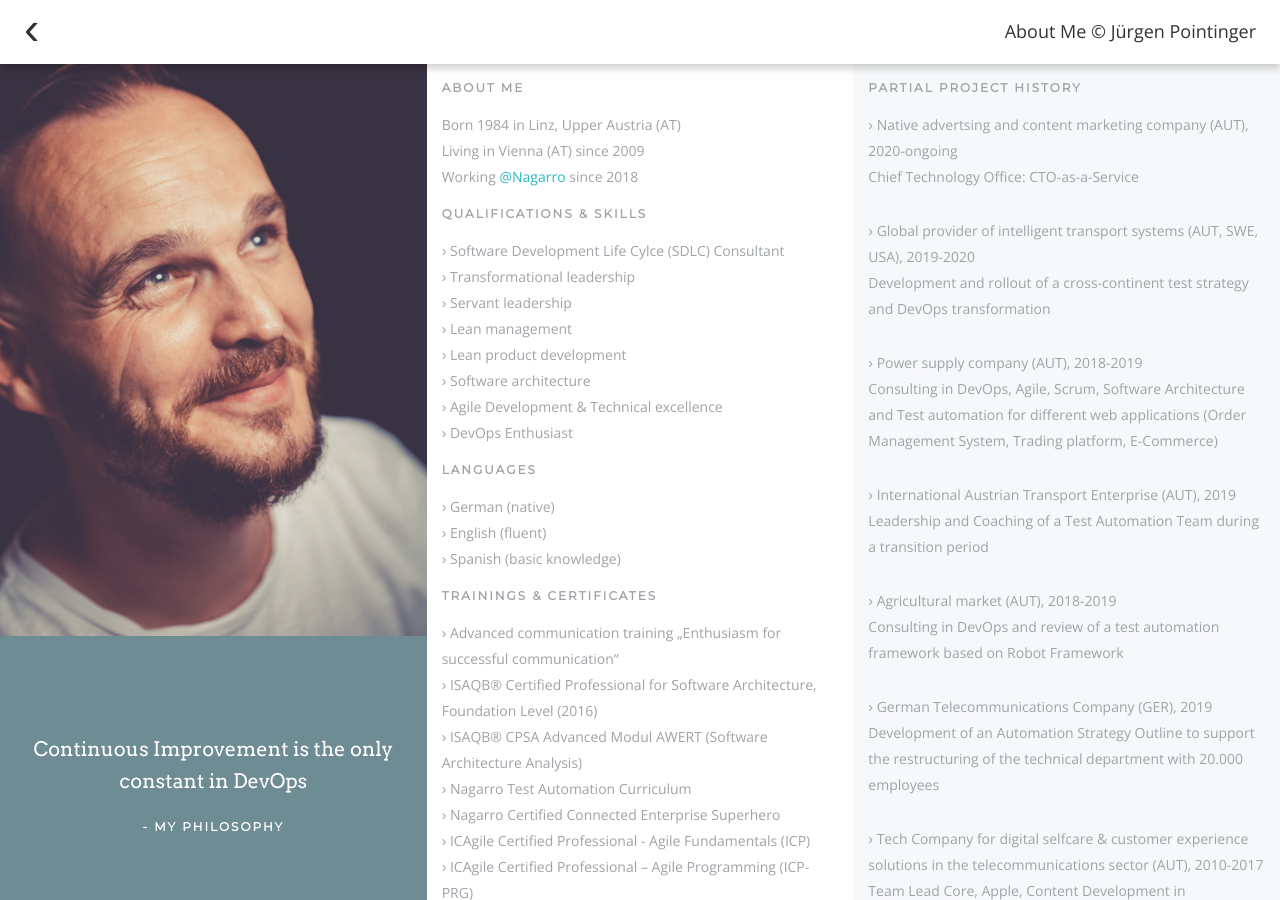
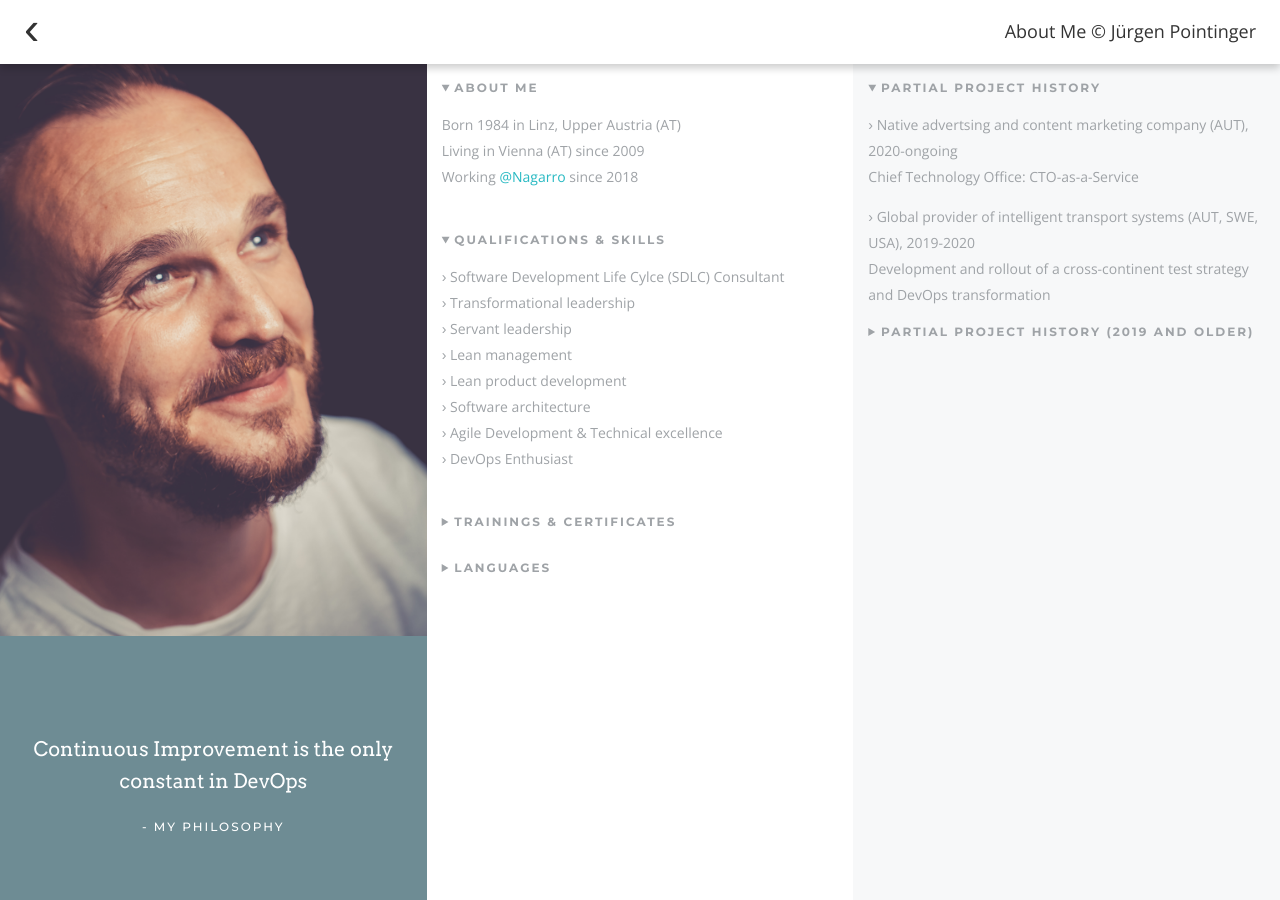
Before and after one commit to juergenpointinger/juergenpointinger.github.io, a Jekyll site: the page built from aboutme.html, in a window 1280 px wide and 900 px high. Built offline with Jekyll 4.4.1, drawn with Linux system fonts in a browser that asks for light colours; some of the changed text lies outside the part shown.

Commit message:
Use summary & details for collapsables

```diff
--- a/aboutme.html
+++ b/aboutme.html
@@ -40,13 +40,17 @@ permalink: /aboutme.html
     </div>
 
     <div class="qualifications">
-      <div class="caps"><strong>About Me</strong></div>
+      <details open>
+        <summary class="caps bold">About Me</summary>
         <p>
           Born 1984 in Linz, Upper Austria (AT) <br />
           Living in Vienna (AT) since 2009 <br />
           Working <a href="https://www.nagarro.com" target="_blank">@Nagarro</a> since 2018
         </p>
-      <div class="caps"><strong>Qualifications & Skills</strong></div>
+      </details> <br />
+
+      <details open>
+        <summary class="caps bold">Qualifications & Skills</summary>
         <p>
           › Software Development Life Cylce (SDLC) Consultant <br />
           › Transformational leadership <br />
@@ -57,13 +61,10 @@ permalink: /aboutme.html
           › Agile Development & Technical excellence <br />
           › DevOps Enthusiast
         </p>
-      <div class="caps"><strong>Languages</strong></div>
-      <p>
-        › German (native) <br />
-        › English (fluent) <br />
-        › Spanish (basic knowledge)
-      </p>
-      <div class="caps">Trainings & Certificates</div>
+      </details> <br />
+
+      <details>
+        <summary class="caps bold">Trainings & Certificates</summary>
         <p>
           › Advanced communication training „Enthusiasm for successful communication“ <br />
           › ISAQB® Certified Professional for Software Architecture, Foundation Level (2016) <br />
@@ -76,10 +77,22 @@ permalink: /aboutme.html
           › Microsoft Azure Sales Fundamentals <br />
           › Microsoft Certified Azure Fundamentals (AZ-900)
         </p>
+      </details> <br />
+
+      <details>
+        <summary class="caps bold">Languages</summary>
+        <p>
+          › German (native) <br />
+          › English (fluent) <br />
+          › Spanish (basic knowledge)
+        </p>
+      </details>
+
     </div>
 
     <div class="projects">
-      <div class="caps"><strong>Partial project history</strong></div>
+      <details open>
+        <summary class="caps bold">Partial project history</summary>
         <p>
           › Native advertsing and content marketing company (AUT), 2020-ongoing <br />
           Chief Technology Office: CTO-as-a-Service
@@ -89,7 +102,10 @@ permalink: /aboutme.html
           › Global provider of intelligent transport systems (AUT, SWE, USA), 2019-2020 <br />
           Development and rollout of a cross-continent test strategy and DevOps transformation
         </p>
+      </details>
 
+      <details>
+        <summary class="caps bold">Partial project history (2019 and older)</summary>
         <p>
           › Power supply company (AUT), 2018-2019 <br />
           Consulting in DevOps, Agile, Scrum, Software Architecture and Test automation for different web applications (Order Management System, Trading platform, E-Commerce)
@@ -114,6 +130,8 @@ permalink: /aboutme.html
           › Tech Company for digital selfcare & customer experience solutions in the telecommunications sector (AUT), 2010-2017 <br />
           Team Lead Core, Apple, Content Development in Application, Chief Software Architect & Product Development for Internet Service Providers
         </p>
+      </details>
+
     </div>
 
   </div>
--- a/assets/css/aboutme.css
+++ b/assets/css/aboutme.css
@@ -1,3 +1,11 @@
 @import url(./base.css);
 @import url(./fonts.css);
 @import url(./grid-aboutme.css);
+
+summary:focus {
+    outline: none;
+  }
+
+summary:hover {
+    cursor: pointer;
+}
--- a/assets/css/fonts.css
+++ b/assets/css/fonts.css
@@ -1,7 +1,7 @@
 @import url('https://fonts.googleapis.com/css2?family=Arvo&display=swap');
 @import url('https://fonts.googleapis.com/css2?family=Noto+Sans&display=swap');
 @import url('https://fonts.googleapis.com/css2?family=Noto+Serif&display=swap');
-@import url('https://fonts.googleapis.com/css2?family=Montserrat&display=swap');
+@import url('https://fonts.googleapis.com/css2?family=Montserrat:wght@400;500;700&display=swap');
 @import url('https://fonts.googleapis.com/css2?family=Open+Sans&display=swap');
 
 h1, h2, h3, h4, h5, h6 {
@@ -102,9 +102,13 @@ b, strong {
   color: #9fa3a7;
   font-size: 12px;
   line-height: 20px;
-  font-weight: 700;
+  font-weight: 500;
   letter-spacing: 2px;
   text-transform: uppercase;
+}
+
+.caps.bold {
+  font-weight: 700;
 }
 
 .caps.white {
--- a/assets/css/grid-aboutme.css
+++ b/assets/css/grid-aboutme.css
@@ -40,7 +40,7 @@
 }
 
 .imprint {
-  grid-area: 4 / 1 / 4 / 3;
+  grid-area: 4 / 1 / 5 / 3;
   background-color: #393242;
   color: #fff;
   font-size: 8px;
@@ -51,7 +51,7 @@
 }
 
 .qualifications {
-  grid-area: 1 / 3 / 4 / 5;
+  grid-area: 1 / 3 / 5 / 5;
   color: #9fa3a7;
 
   display: flex;
@@ -60,7 +60,7 @@
 }
 
 .projects {
-  grid-area: 1 / 5 / 4 / 7;
+  grid-area: 1 / 5 / 5 / 7;
   background-color: #f7f8f9;
   color: #9fa3a7;
 
```
Lines whose indentation alone changed are shown as unchanged.
